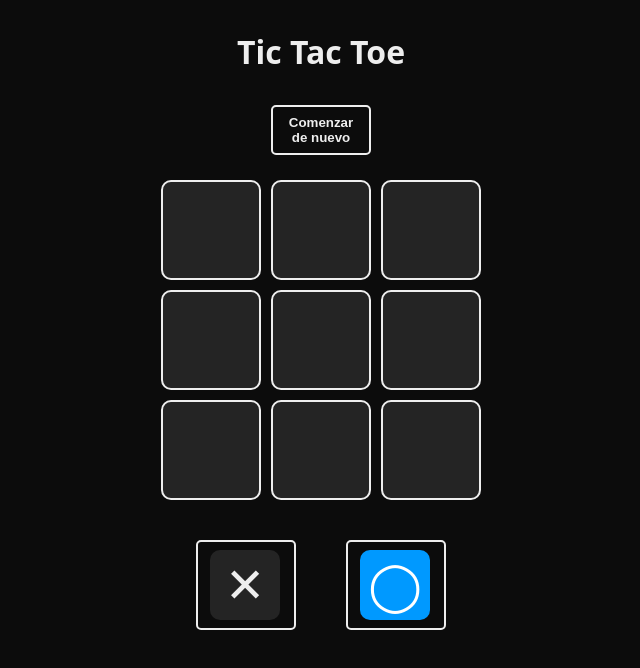
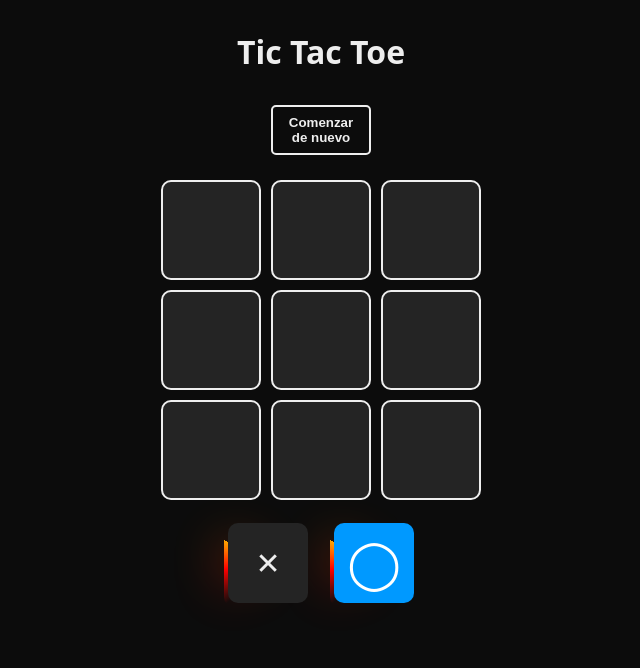
Before and after one commit to Maty910/TicTacToe-React, a React (Vite) app: page / in a window 1280 px wide. Shown: the top 668 px of the page, without its empty margins (319-959 px from the left). Built offline with nearby package versions, Linux system fonts and the light colour scheme.

Commit message:
feat: css border turn animation

```diff
--- a/src/index.css
+++ b/src/index.css
@@ -53,6 +53,53 @@ body {
   cursor: pointer;
 }
 
+
+
+/* .turn button {
+  width: 80px;
+  height: 80px;
+  margin: 0;
+  margin-left: 10px;
+  padding: 0;
+
+  border: transparent;
+  position: relative;
+  overflow: hidden;
+}
+
+.turn button::before {
+  content: '';
+  background-image: conic-gradient(orange 20deg, green 120deg);
+  width: 110%;
+  height: 110%;
+  display: flex;
+  left: -12px;
+  top: 0px;
+  border: red solid ;
+  border-radius: 10px;
+  position: absolute;
+  animation: rotate 2s linear infinite;
+  overflow: hidden;
+}
+
+.turn button::after {
+  content: "";
+  width: 100%;
+  height: 100%;
+  background: #0c0c0c;
+  position: absolute;
+  border-radius: 10px;
+}
+
+@keyframes rotate {
+  0%{
+    transform: rotate(0deg);
+  }
+  100%{
+    transform: rotate(-360deg);
+  }
+} */
+
 .board button:hover {
   background: #eee;
   color: #0c0c0c;
@@ -73,6 +120,40 @@ body {
   border-radius: 10px;
 }
 
+.square {
+  width: 100px;
+  height: 100px;
+  border: 2px solid #eee;
+  border-radius: 10px;
+  display: grid;
+  text-align: center;
+  place-items: center;
+  cursor: pointer;
+  font-size: 30px;
+
+  position: relative;
+  background-color: #242424;
+}
+
+.square:hover::after, .square:hover::before {
+  content: '';
+  position: absolute;
+  height: 100%;
+  width: 100%;
+  background-image: conic-gradient(#188fda, #00ffbb, #188fda);
+  top: 50%;
+  left: 50%;
+  translate: -50% -50%;
+  z-index: -1;
+  padding: 3px;
+  border-radius: 10px;
+}
+
+.square::before {
+  filter: blur(.2rem);
+  opacity: .5;
+}
+
 .turn .square,
 .winner .square {
   width: 70px;
@@ -84,7 +165,65 @@ body {
 .square.is-selected {
   color: #fff;
   background: #09f;
+  font-size: 48px;
 }
+
+.turn button .square {
+  width: 80px;
+  height: 80px;
+  margin: 0;
+}
+
+.board .turn button {
+  margin: 5px 10px;
+  padding: 3px;
+  width: fit-content;
+  background: transparent;
+  text-align: center;
+  border-radius: 10px;
+  position: relative;
+  border: transparent;
+}
+
+@property --angle{
+  syntax: "<angle>";
+  initial-value: 0deg;
+  inherits: false;
+}
+
+.turn button::after, .turn button::before {
+  content: '';
+  position: absolute;
+  height: 100%;
+  width: 100%;
+  background-image: conic-gradient(from var(--angle), transparent 80%, red, orange );
+  top:50%;
+  left: 50%;
+  translate: -50% -50%;
+  z-index: -1;
+  padding: 1px;
+  animation: 3s spin linear infinite;
+  border-radius: 10px;
+}
+
+.turn button::before {
+  filter: blur(1.5rem);
+  opacity: .5;
+  /* animation: 3s spin linear infinite; */
+
+}
+
+@keyframes spin {
+  0% {
+    --angle: 0deg;
+  }
+  100% {
+    --angle: 360deg;
+  }
+}
+
+
+
 
 .winner {
   position: absolute;
@@ -118,36 +257,3 @@ body {
   display: flex;
   gap: 15px;
 }
-
-.square {
-  width: 100px;
-  height: 100px;
-  border: 2px solid #eee;
-  border-radius: 10px;
-  display: grid;
-  place-items: center;
-  cursor: pointer;
-  font-size: 48px;
-
-  position: relative;
-  background-color: #242424;
-}
-
-.square:hover::after, .square:hover::before {
-  content: '';
-  position: absolute;
-  height: 100%;
-  width: 100%;
-  background-image: conic-gradient(#188fda, #00ffbb, #188fda);
-  top: 50%;
-  left: 50%;
-  translate: -50% -50%;
-  z-index: -1;
-  padding: 3px;
-  border-radius: 10px;
-}
-
-.square::before {
-  filter: blur(.2rem);
-  opacity: .5;
-}
```
